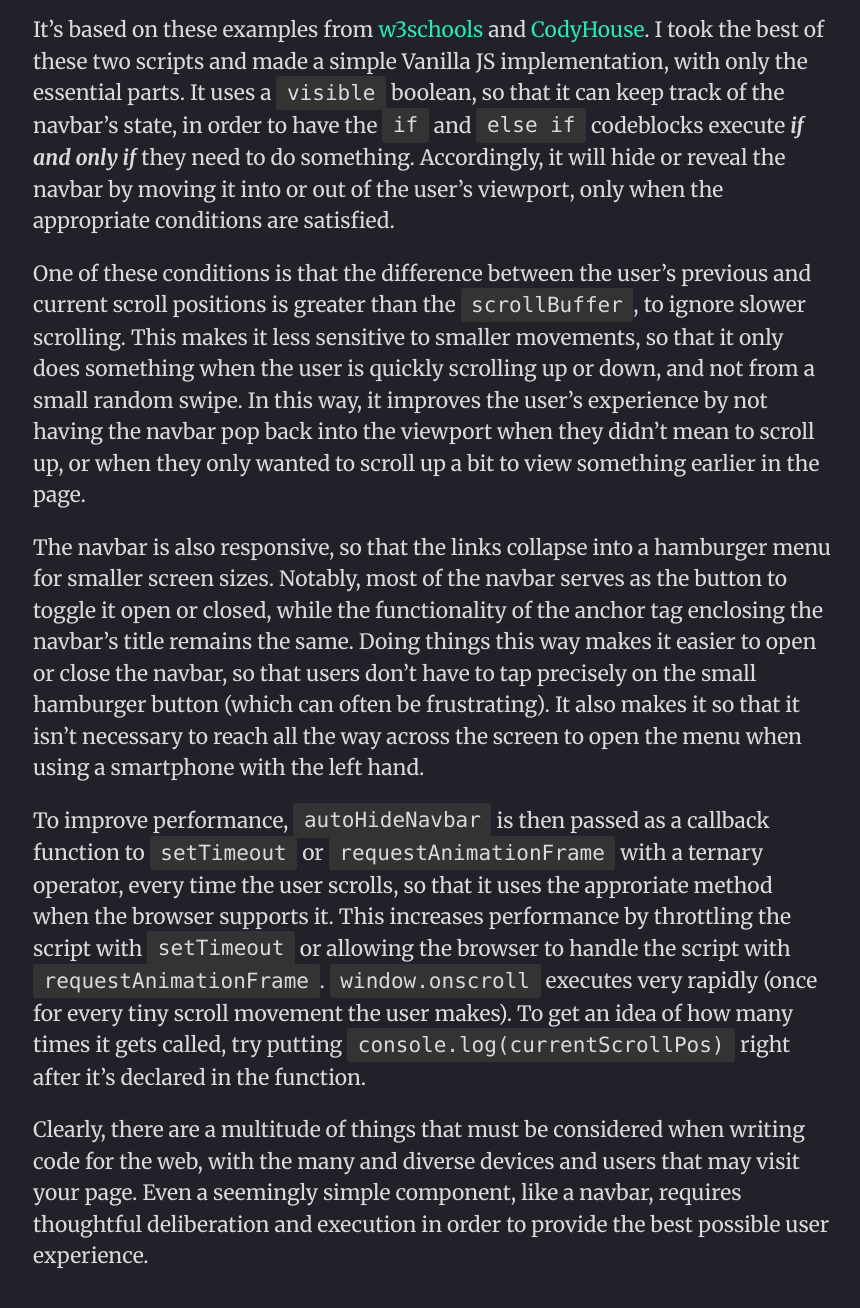
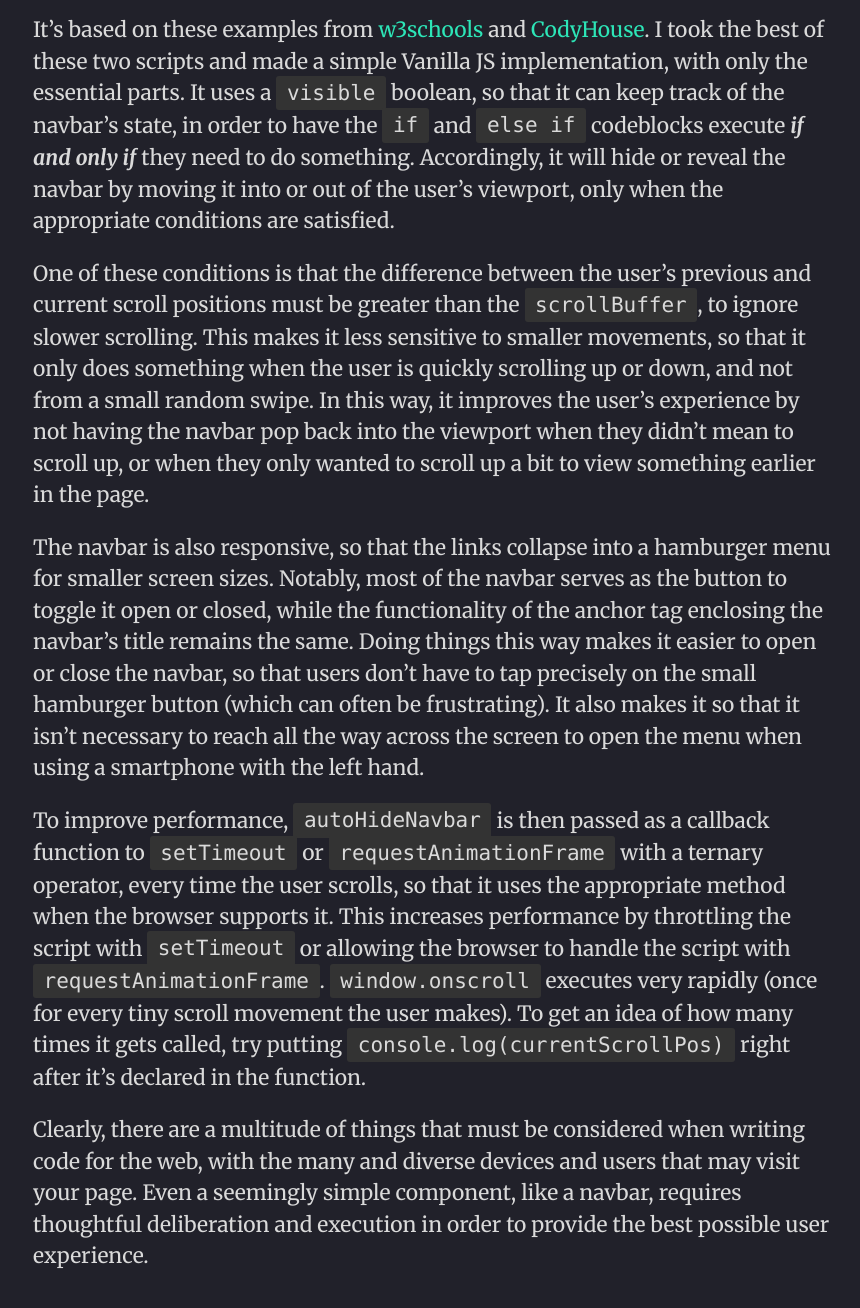
Before and after one commit to tmshkr/tmshkr.github.io, a Jekyll site: the page built from _posts/2018-09-21-simple-hiding-navbar.md, in a window 1280 px wide and 1400 px high, scrolled down 1423 px. Shown: the top 1308 px of the window, without its empty margins (207-1067 px from the left). Built offline with Jekyll 4.4.1, drawn with Linux system fonts in a browser that asks for light colours; nearby versions of some CDN libraries.

Commit message:
Fix typo

```diff
--- a/_posts/2018-09-21-simple-hiding-navbar.md
+++ b/_posts/2018-09-21-simple-hiding-navbar.md
@@ -39,7 +39,7 @@ need to do something. Accordingly, it will hide or reveal the navbar by moving i
 into or out of the user's viewport, only when the appropriate conditions are satisfied.
 
 One of these conditions is that the difference between the user's previous and current
-scroll positions is greater than the `scrollBuffer`, to ignore slower scrolling.
+scroll positions must be greater than the `scrollBuffer`, to ignore slower scrolling.
 This makes it less sensitive to smaller movements, so that it only does something
 when the user is quickly scrolling up or down, and not from a small random swipe.
 In this way, it improves the user's experience by not having the navbar pop back into the
@@ -56,7 +56,7 @@ the screen to open the menu when using a smartphone with the left hand.
 
 To improve performance, `autoHideNavbar` is then passed as a callback function to `setTimeout` or
 `requestAnimationFrame` with a ternary operator, every time the user scrolls,
-so that it uses the approriate method when the browser supports it.
+so that it uses the appropriate method when the browser supports it.
 This increases performance by throttling the script with `setTimeout` or allowing
 the browser to handle the script with `requestAnimationFrame`. `window.onscroll`
 executes very rapidly (once for every tiny scroll movement the user makes).
```
